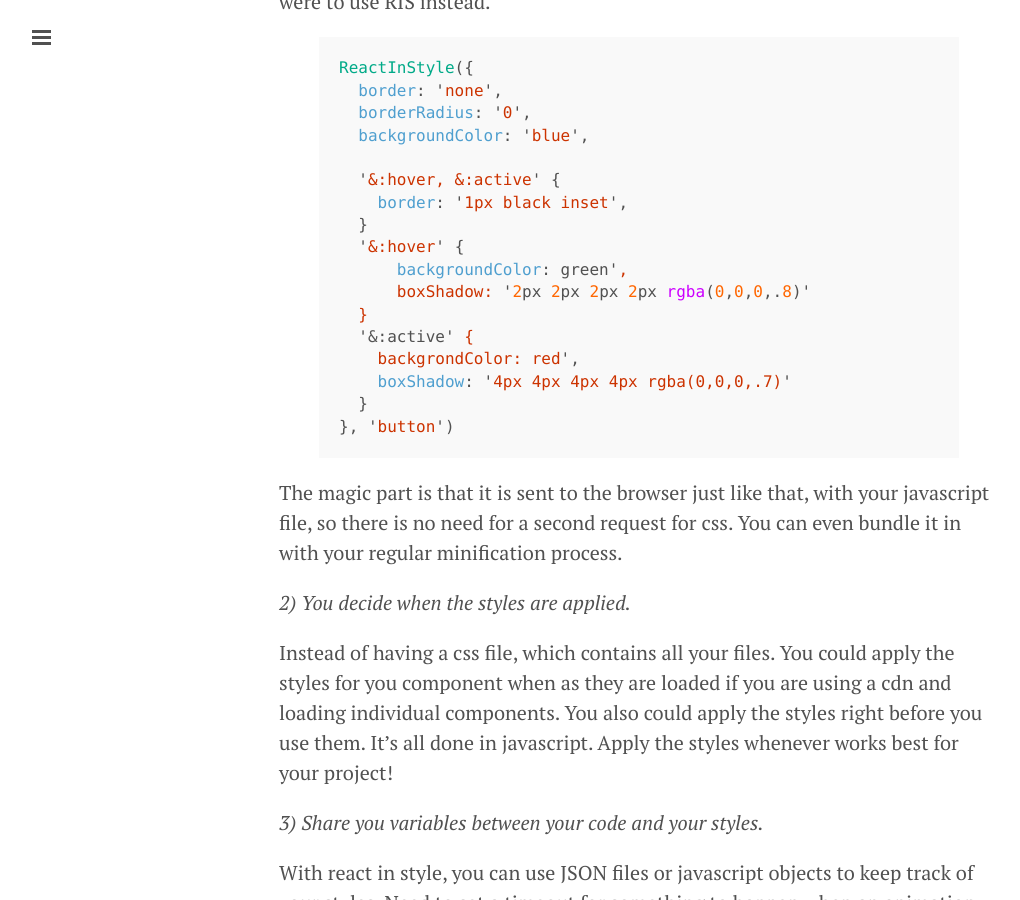
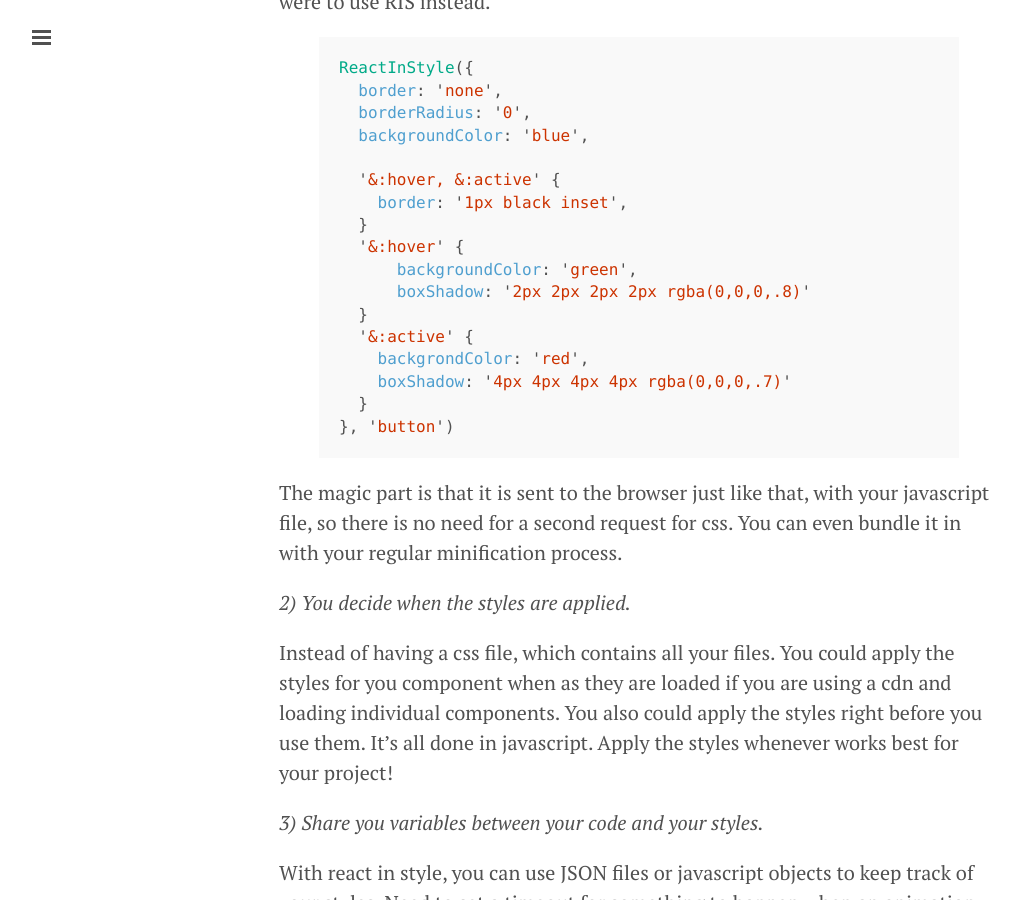
Before and after one commit to ericwooley/ericwooley.github.io, a Jekyll site: the page built from _posts/2015-7-10-React-in-Style.markdown, in a window 1280 px wide and 900 px high, scrolled down 2680 px. Shown: the whole window, without its empty margins (1-1021 px from the left). Built offline with Jekyll 4.4.1, drawn with Linux system fonts in a browser that asks for light colours; Markdown is read by kramdown in place of the engine named in the settings; comment, search, counter and statistics services are not loaded.

Commit message:
fixed missing quote

```diff
--- a/_posts/2015-7-10-React-in-Style.markdown
+++ b/_posts/2015-7-10-React-in-Style.markdown
@@ -118,11 +118,11 @@
     border: '1px black inset',
   }
   '&:hover' {
-      backgroundColor: green',
+      backgroundColor: 'green',
       boxShadow: '2px 2px 2px 2px rgba(0,0,0,.8)'
   }
   '&:active' {
-    backgrondColor: red',
+    backgrondColor: 'red',
     boxShadow: '4px 4px 4px 4px rgba(0,0,0,.7)'
   }
 }, 'button')
```
